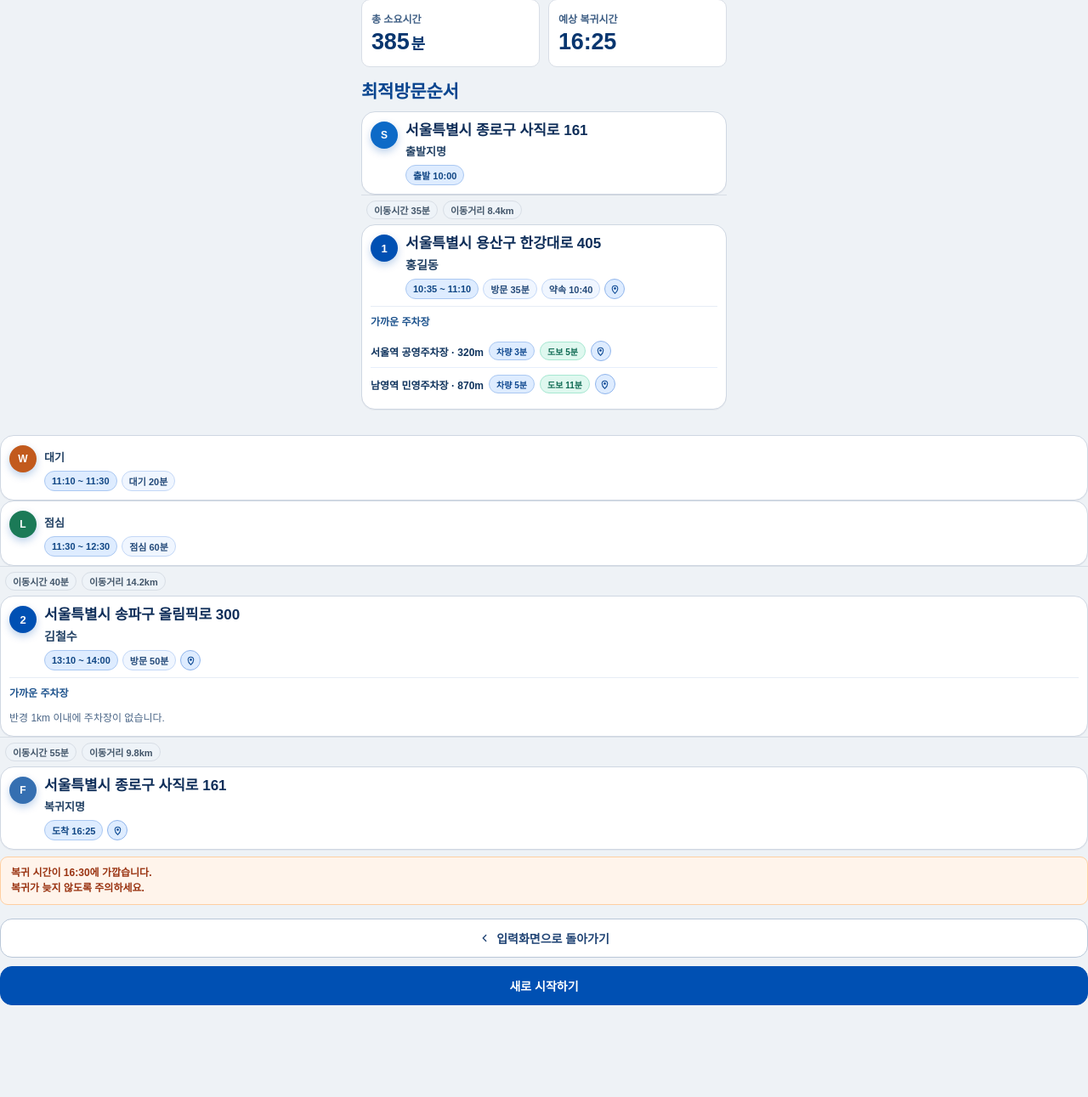
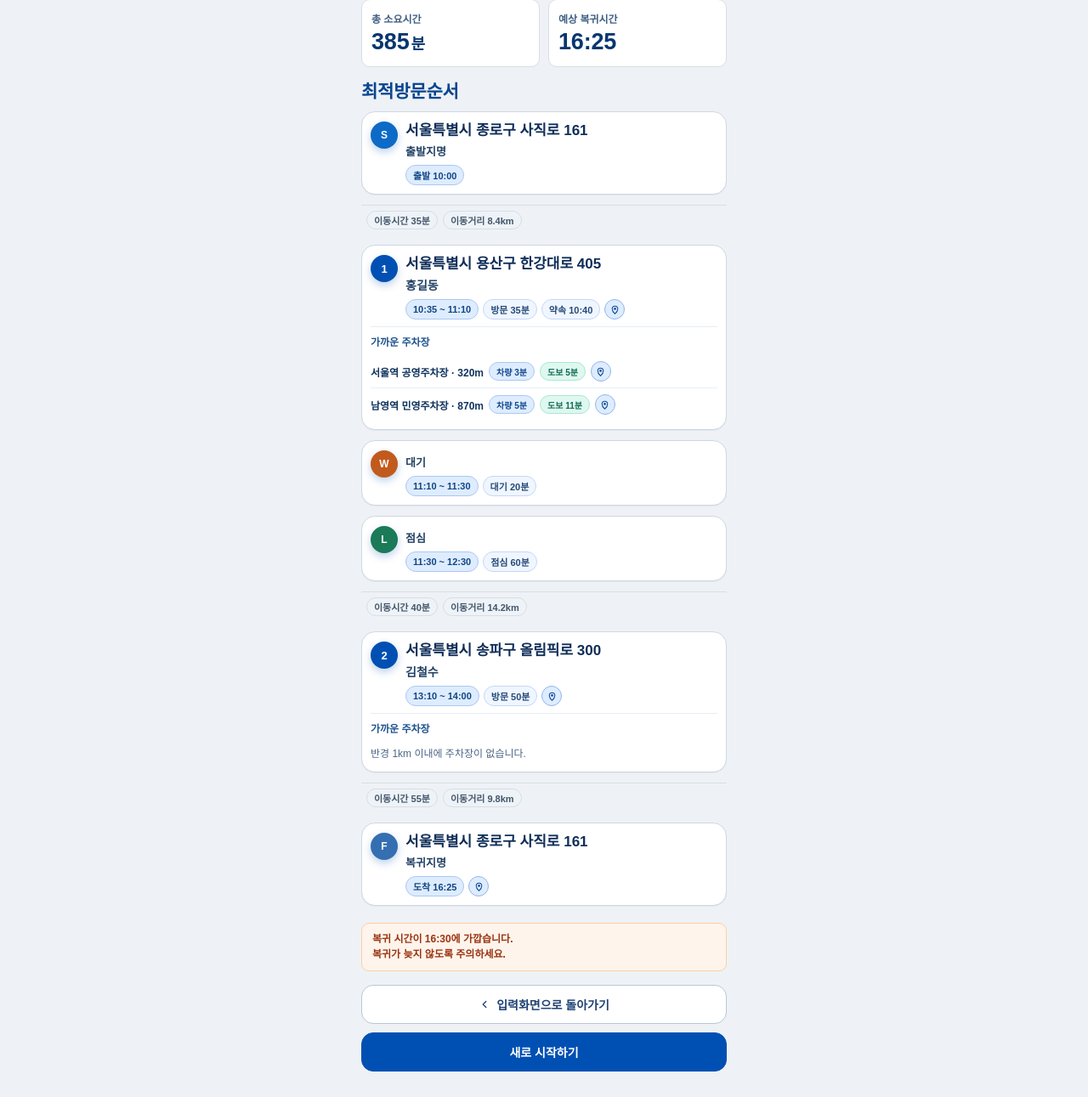
Before and after one commit to minseop-byeon/route_webapp, a Flask app: page /result/demo in a window 1280 px wide. Shown: the part 167-1458 px from the top of the page at 85% size. Before the commit the page ends 1350 px from the top, so only its background shows below. Run offline with Flask 3, Linux system fonts and the light colour scheme; data that the repository does not hold is empty; some libraries are stand-ins or nearby versions; some web fonts are replaced.

Commit message:
Fix broken result layout structure and enforce card width

```diff
--- a/templates/result.html
+++ b/templates/result.html
@@ -36,7 +36,7 @@ body{margin:0;font-family:"Pretendard GOV","Pretendard Variable","Pretendard",sa
 .section-title{margin:0 0 10px;font-size:21px;color:#09458f;font-weight:800;letter-spacing:-0.2px;}
 .empty-box{padding:18px;border-radius:10px;background:#fff;border:1px solid #cedcf3;color:#355176;font-size:14px;text-align:center;}
 .route-list{display:flex;flex-direction:column;gap:12px;}
-.route-item{display:block;}
+.route-item{display:block;width:100%;}
 .connector{display:flex;gap:6px;align-items:center;padding:6px 0 0 8px;margin:0 0 6px;border-top:1px solid #d8dee6;}
 .connector-pill{display:inline-flex;height:22px;align-items:center;padding:0 8px;border-radius:999px;background:#eef3f8;border:1px solid #d8dee6;color:#425569;font-size:11px;font-weight:700;}
 .route-panel{background:transparent;border:none;border-radius:0;padding:0;box-shadow:none;}
@@ -44,7 +44,7 @@ body{margin:0;font-family:"Pretendard GOV","Pretendard Variable","Pretendard",sa
 .route-badge.start{background:#0d6ac7;}
 .route-badge.return{background:#356fb1;}
 .route-badge.word{font-size:12px;}
-.visit-card{background:var(--krds-surface);border:1px solid #cfd7e2;border-radius:18px;padding:12px 12px 11px;box-shadow:0 1px 0 rgba(16,36,62,.05);}
+.visit-card{width:100%;background:var(--krds-surface);border:1px solid #cfd7e2;border-radius:18px;padding:12px 12px 11px;box-shadow:0 1px 0 rgba(16,36,62,.05);}
 .card-head{display:flex;align-items:center;gap:10px;}
 .card-main{min-width:0;flex:1;}
 .route-address{font-size:17px;font-weight:800;line-height:1.24;color:#0f2e59;word-break:keep-all;overflow-wrap:anywhere;}
@@ -69,7 +69,7 @@ body{margin:0;font-family:"Pretendard GOV","Pretendard Variable","Pretendard",sa
 .parking-trip-chip.walk span::before{content:"도보 ";}
 .parking-empty{font-size:12px;color:#4c6788;padding:4px 0;}
 .notice-box{margin-top:8px;padding:10px 12px;border-radius:9px;background:#fff4eb;border:1px solid #ffcfa1;color:#9a3412;font-size:12px;font-weight:700;line-height:1.45;white-space:pre-line;}
-.bottom-actions{margin-top:16px;display:flex;gap:10px;flex-wrap:wrap;}
+.bottom-actions{width:100%;margin-top:16px;display:flex;gap:10px;flex-wrap:wrap;}
 .action-btn{display:inline-flex;align-items:center;justify-content:center;gap:7px;height:46px;padding:0 14px;border-radius:14px;border:1px solid #b9c7d8;background:#fff;color:#1e4273;font-size:14px;font-weight:700;cursor:pointer;}
 .action-btn-primary{background:var(--krds-primary);border-color:var(--krds-primary);color:#fff;}
 .action-btn-primary:hover{background:var(--krds-primary-strong);border-color:var(--krds-primary-strong);}
@@ -237,7 +237,6 @@ body.force-mobile .action-btn{width:100%;}
               </div>
             </div>
           </div>
-          </div>
 
           {% if v.type == "return" and warning_message %}
             <div class="notice-box">{{ warning_message }}</div>
```
